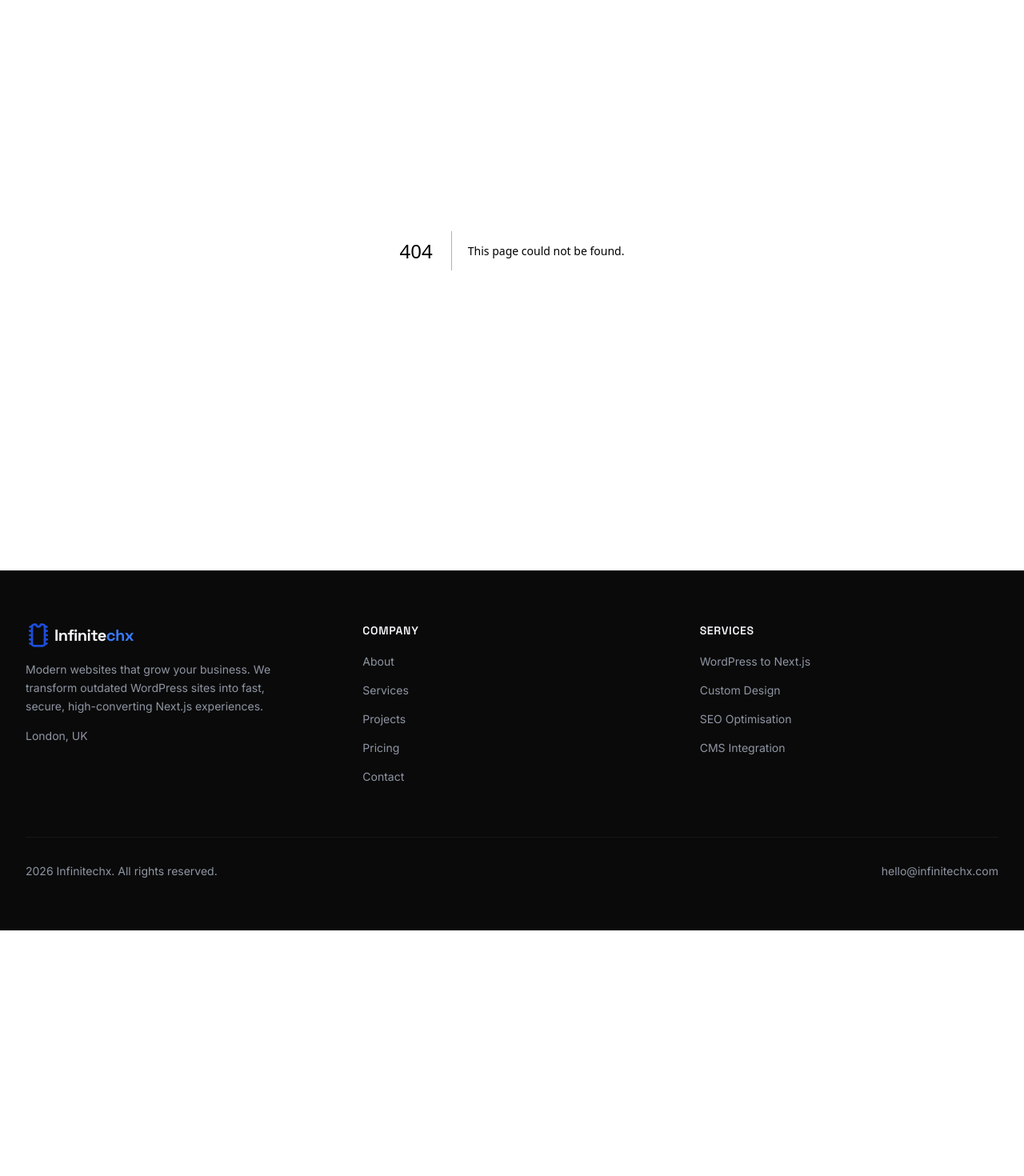
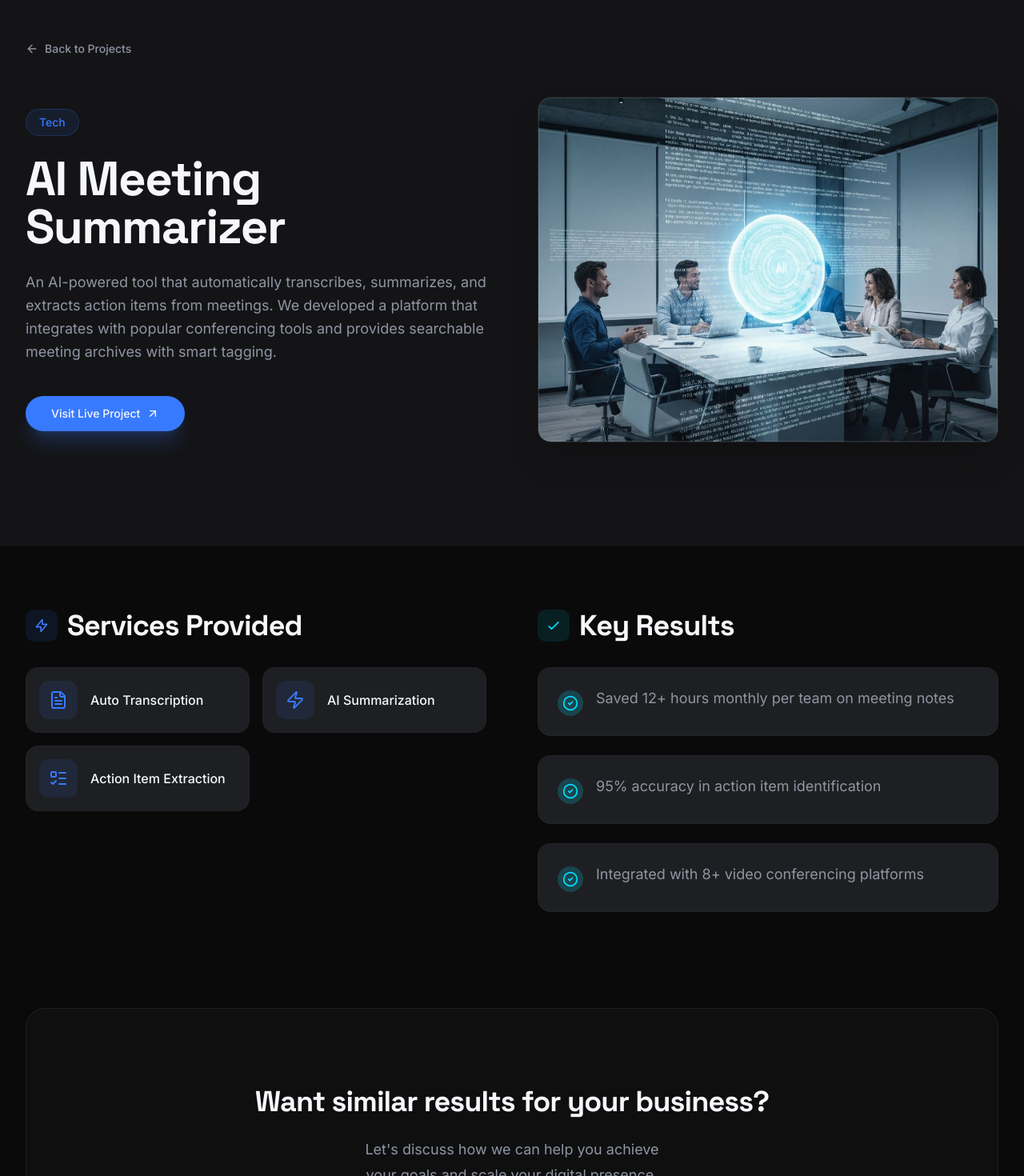
Before and after one commit to Codingvibes8/infinitechx888-67, a Next.js app: page /projects/ai-meeting-summarizer in a window 1280 px wide. Before the commit this address had no page. Shown: the part 160-1630 px from the top of the page at 80% size. Before the commit the page ends 1323 px from the top, so only its background shows below. Built offline with nearby package versions, Linux system fonts and the light colour scheme.

Commit message:
feat: Add Hero section and implement dynamic project detail pages with a new project card component.

```diff
--- /dev/null
+++ b/app/projects/[slug]/page.tsx
@@ -0,0 +1,181 @@
+import type { Metadata } from "next";
+import Image from "next/image";
+import Link from "next/link";
+import { notFound } from "next/navigation";
+import { ArrowLeft, ArrowUpRight, CheckCircle2 } from "lucide-react";
+
+import { Button } from "@/components/ui/button";
+import { Badge } from "@/components/ui/badge";
+import { projects } from "@/lib/data/projects";
+
+type Params = Promise<{ slug: string }>;
+
+export function generateStaticParams() {
+  return projects.map((project) => ({
+    slug: project.slug,
+  }));
+}
+
+export async function generateMetadata(props: { params: Params }): Promise<Metadata> {
+  const params = await props.params;
+  const project = projects.find((p) => p.slug === params.slug);
+
+  if (!project) {
+    return {
+      title: "Project Not Found",
+    };
+  }
+
+  return {
+    title: `${project.title} | Projects | Infinitechx`,
+    description: project.description,
+  };
+}
+
+export default async function ProjectPage(props: { params: Params }) {
+  const params = await props.params;
+  const project = projects.find((p) => p.slug === params.slug);
+
+  if (!project) {
+    notFound();
+  }
+
+  return (
+    <article className="min-h-screen bg-background pb-20">
+      {/* Hero Section */}
+      <div className="relative border-b border-border/40 bg-card/50">
+        <div className="mx-auto max-w-7xl px-6 py-20 lg:px-8 lg:py-32">
+          <div className="mb-10">
+            <Button asChild variant="ghost" className="group -ml-4 gap-2 text-muted-foreground hover:bg-transparent hover:text-foreground">
+              <Link href="/projects">
+                <ArrowLeft className="h-4 w-4 transition-transform group-hover:-translate-x-1" />
+                Back to Projects
+              </Link>
+            </Button>
+          </div>
+
+          <div className="mx-auto grid max-w-2xl grid-cols-1 gap-12 lg:mx-0 lg:max-w-none lg:grid-cols-2 lg:items-center">
+            <div>
+              <Badge variant="secondary" className="mb-6 rounded-full border-primary/20 bg-primary/10 px-4 py-1.5 text-sm font-medium text-primary">
+                {project.industry}
+              </Badge>
+              <h1 className="font-heading text-4xl font-bold tracking-tight text-foreground sm:text-6xl text-balance">
+                {project.title}
+              </h1>
+              <p className="mt-6 text-lg leading-relaxed text-muted-foreground">
+                {project.description}
+              </p>
+
+              {project.liveURL && project.liveURL !== "#" && project.liveURL !== "https://your-saas-demo-url.com/" && (
+                <div className="mt-10 flex items-center gap-x-6">
+                  <Button asChild size="lg" className="rounded-full gap-2 px-8 shadow-xl shadow-primary/20 transition-all hover:scale-105">
+                    <Link href={project.liveURL} target="_blank" rel="noopener noreferrer">
+                      Visit Live Project
+                      <ArrowUpRight className="h-4 w-4" />
+                    </Link>
+                  </Button>
+                </div>
+              )}
+            </div>
+
+            <div className="relative lg:ml-auto">
+              <div className="relative aspect-[4/3] w-full overflow-hidden rounded-2xl border border-border/50 bg-muted/50 shadow-2xl lg:w-[36rem]">
+                <Image
+                  src={project.image || "/placeholder.svg"}
+                  alt={`${project.title} screenshot`}
+                  fill
+                  className="object-cover transition-transform duration-700 hover:scale-105"
+                  priority
+                  sizes="(max-width: 1024px) 100vw, 50vw"
+                />
+                <div className="absolute inset-0 ring-1 ring-inset ring-foreground/10 rounded-2xl pointer-events-none" />
+              </div>
+            </div>
+          </div>
+        </div>
+      </div>
+
+      {/* Content Section */}
+      <div className="mx-auto max-w-7xl px-6 py-20 lg:px-8">
+        <div className="mx-auto grid max-w-2xl grid-cols-1 gap-16 lg:mx-0 lg:max-w-none lg:grid-cols-2">
+
+          {/* Services Provided */}
+          <div>
+            <h2 className="font-heading text-3xl font-bold tracking-tight text-foreground sm:text-4xl mb-8 flex items-center gap-3">
+              <span className="flex h-10 w-10 items-center justify-center rounded-lg bg-primary/10 text-primary">
+                <svg className="h-5 w-5" fill="none" viewBox="0 0 24 24" stroke="currentColor" strokeWidth={2}>
+                  <path strokeLinecap="round" strokeLinejoin="round" d="M13 10V3L4 14h7v7l9-11h-7z" />
+                </svg>
+              </span>
+              Services Provided
+            </h2>
+            <div className="grid gap-4 sm:grid-cols-2">
+              {project.services.map((service) => {
+                const Icon = service.icon;
+                return (
+                  <div
+                    key={service.name}
+                    className="group relative flex items-center gap-4 rounded-2xl border border-border/50 bg-card p-4 transition-all hover:border-primary/50 hover:shadow-lg"
+                  >
+                    <div className="flex h-12 w-12 shrink-0 items-center justify-center rounded-xl bg-primary/10 text-primary transition-colors group-hover:bg-primary group-hover:text-primary-foreground">
+                      <Icon className="h-6 w-6" />
+                    </div>
+                    <span className="font-medium text-foreground">{service.name}</span>
+                  </div>
+                );
+              })}
+            </div>
+          </div>
+
+          {/* Key Results */}
+          <div>
+             <h2 className="font-heading text-3xl font-bold tracking-tight text-foreground sm:text-4xl mb-8 flex items-center gap-3">
+               <span className="flex h-10 w-10 items-center justify-center rounded-lg bg-accent/10 text-accent">
+                <svg className="h-5 w-5" fill="none" viewBox="0 0 24 24" stroke="currentColor" strokeWidth={2}>
+                  <path strokeLinecap="round" strokeLinejoin="round" d="M5 13l4 4L19 7" />
+                </svg>
+              </span>
+              Key Results
+            </h2>
+            <ul className="space-y-6">
+              {project.results.map((result, index) => (
+                <li
+                  key={index}
+                  className="flex gap-4 rounded-2xl border border-border/50 bg-card p-6 shadow-sm transition-transform hover:-translate-y-1 hover:shadow-md"
+                >
+                  <div className="mt-1 flex h-8 w-8 shrink-0 items-center justify-center rounded-full bg-accent/20">
+                    <CheckCircle2 className="h-5 w-5 text-accent" />
+                  </div>
+                  <p className="text-lg text-muted-foreground">{result}</p>
+                </li>
+              ))}
+            </ul>
+          </div>
+
+        </div>
+      </div>
+
+      {/* Embedded CTA */}
+      <div className="mx-auto max-w-7xl px-6 lg:px-8 mt-10">
+        <div className="relative isolate overflow-hidden rounded-3xl bg-secondary/30 px-6 py-24 text-center shadow-2xl sm:px-16 border border-border/50">
+          <h2 className="mx-auto max-w-2xl font-heading text-3xl font-bold tracking-tight text-foreground sm:text-4xl">
+            Want similar results for your business?
+          </h2>
+          <p className="mx-auto mt-6 max-w-xl text-lg leading-8 text-muted-foreground text-balance">
+             Let's discuss how we can help you achieve your goals and scale your digital presence.
+          </p>
+          <div className="mt-10 flex items-center justify-center gap-x-6">
+            <Button asChild size="lg" className="rounded-full px-8 shadow-lg transition-transform hover:scale-105">
+              <Link href="/contact">Start a Conversation</Link>
+            </Button>
+            <Button asChild variant="link" size="lg" className="text-foreground transition-colors hover:text-primary">
+               <Link href="/projects">
+                 View more projects <span aria-hidden="true" className="ml-1">→</span>
+               </Link>
+            </Button>
+          </div>
+        </div>
+      </div>
+    </article>
+  );
+}
--- a/components/project-card.tsx
+++ b/components/project-card.tsx
@@ -9,7 +9,7 @@ export function ProjectCard({ project }: { project: Project }) {
   return (
     <article className="group card-shine card-glow overflow-hidden rounded-xl border border-border/40 bg-card transition-all duration-300 hover:border-primary/40 hover:-translate-y-2 hover:shadow-xl">
       {/* Image */}
-      <div className="relative aspect-[3/2] overflow-hidden">
+      <Link href={`/projects/${project.slug}`} className="relative aspect-[3/2] overflow-hidden block">
         <Image
           src={project.image || "/placeholder.svg"}
           alt={`${project.title} project screenshot`}
@@ -23,11 +23,11 @@ export function ProjectCard({ project }: { project: Project }) {
         />
         <Badge
           variant="secondary"
-          className="absolute left-4 top-4 border-border/60 bg-background/80 text-foreground backdrop-blur-sm transition-all duration-300 group-hover:bg-primary group-hover:text-primary-foreground"
+          className="absolute left-4 top-4 border-border/60 bg-background/80 text-foreground backdrop-blur-sm transition-all duration-300 group-hover:bg-primary group-hover:text-primary-foreground pointer-events-none"
         >
           {project.industry}
         </Badge>
-      </div>
+      </Link>
 
       {/* Content */}
       <div className="flex flex-col gap-5 p-6">
--- a/components/sections/hero.tsx
+++ b/components/sections/hero.tsx
@@ -77,7 +77,7 @@ export function Hero() {
 
           {/* Image column */}
           <div className="relative mx-auto w-full max-w-lg lg:max-w-none opacity-0 animate-scale-in">
-            <div className="relative aspect-[4/3] overflow-hidden rounded-lg border border-border/40 shadow-2xl shadow-primary/10 animate-float hover:shadow-primary/25 transition-shadow duration-500">
+            <div className="relative aspect-[4/3] overflow-hidden rounded-lg border border-border/40 shadow-2xl shadow-primary/10 hover:shadow-primary/25 transition-shadow duration-500">
               <video
                 src="/hero-video-compressed.mp4"
                 autoPlay
```
